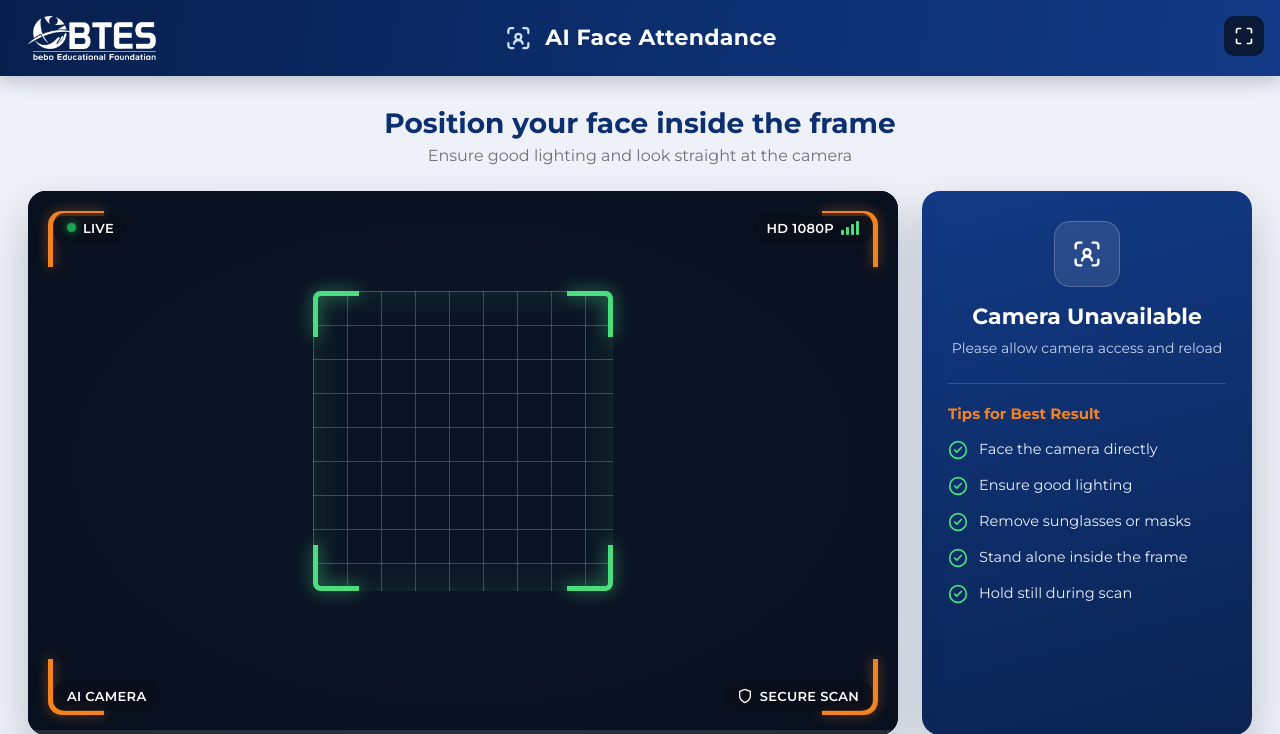
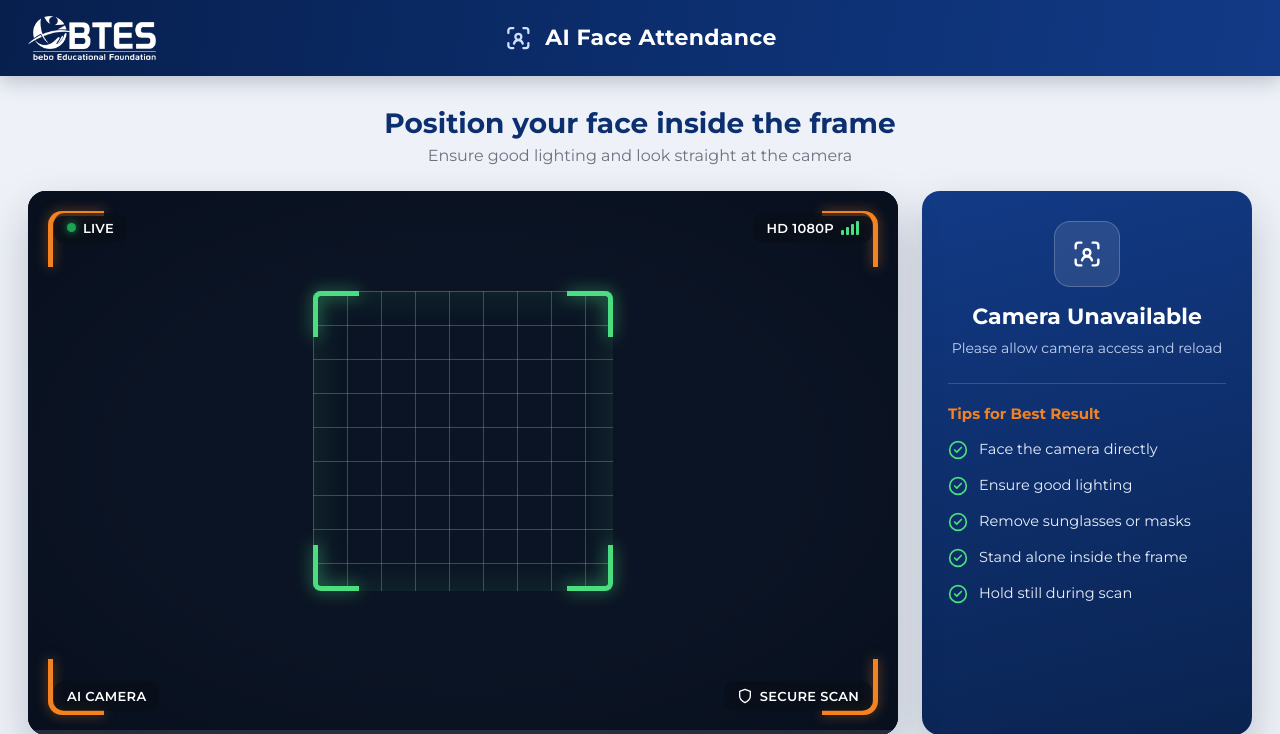
Before and after one commit to shubhams-btes/AttendancePortal, a Django app: page /attendance/ in a window 1280 px wide. Shown: the top 734 px of the page. Run offline with Django 5.2, Linux system fonts and the light colour scheme; some libraries are stand-ins or nearby versions.

Commit message:
Removed full screen

```diff
--- a/attendance/templates/attendance/attendance_home.html
+++ b/attendance/templates/attendance/attendance_home.html
@@ -39,12 +39,6 @@
 
 
     </div>
-
-    <button id="fullscreenBtn" class="fullscreen-btn" title="Enter fullscreen">
-    <svg viewBox="0 0 24 24" width="20" height="20" fill="none" stroke="currentColor" stroke-width="2" stroke-linecap="round" stroke-linejoin="round">
-        <path d="M8 3H5a2 2 0 0 0-2 2v3M21 8V5a2 2 0 0 0-2-2h-3M3 16v3a2 2 0 0 0 2 2h3M16 21h3a2 2 0 0 0 2-2v-3"/>
-    </svg>
-</button>
 </header>
 
 <!-- ==========================================================
@@ -486,25 +480,6 @@ window.addEventListener("beforeunload", () => {
     if(stream) stream.getTracks().forEach(t => t.stop());
 });
 
-const fullscreenBtn = document.getElementById("fullscreenBtn");
-
-fullscreenBtn.addEventListener("click", () => {
-    const el = document.documentElement;   // fullscreen the whole page
-    if (el.requestFullscreen) {
-        el.requestFullscreen();
-    } else if (el.webkitRequestFullscreen) {   // Safari/older WebKit
-        el.webkitRequestFullscreen();
-    }
-
-    // BONUS: this tap is a user gesture — unlock audio here too
-    if (audioContext.state === "suspended") audioContext.resume();
-    if (window.speechSynthesis) {
-        const warm = new SpeechSynthesisUtterance("");
-        warm.volume = 0;
-        window.speechSynthesis.speak(warm);
-    }
-});
-
 </script>
 
 </body>
--- a/students/static/students/css/attendance.css
+++ b/students/static/students/css/attendance.css
@@ -434,24 +434,3 @@ a{text-decoration:none;color:inherit;}
 }
 .camera-stage.flash-ok  { box-shadow: 0 0 0 5px #16a34a, 0 20px 45px rgba(8,27,58,.22) !important; }
 .camera-stage.flash-bad { box-shadow: 0 0 0 5px #dc2626, 0 20px 45px rgba(8,27,58,.22) !important; }
-
-.fullscreen-btn {
-    position: fixed;
-    top: 16px;
-    right: 16px;
-    z-index: 60;
-    background: rgba(9,14,24,.72);
-    color: #fff;
-    border: none;
-    border-radius: 10px;
-    padding: 10px;
-    cursor: pointer;
-    display: flex;
-    align-items: center;
-    justify-content: center;
-}
-.fullscreen-btn:hover { background: rgba(9,14,24,.9); }
-
-/* Hide the button whenever the document is in fullscreen */
-:fullscreen .fullscreen-btn { display: none; }
-:-webkit-full-screen .fullscreen-btn { display: none; }
```
